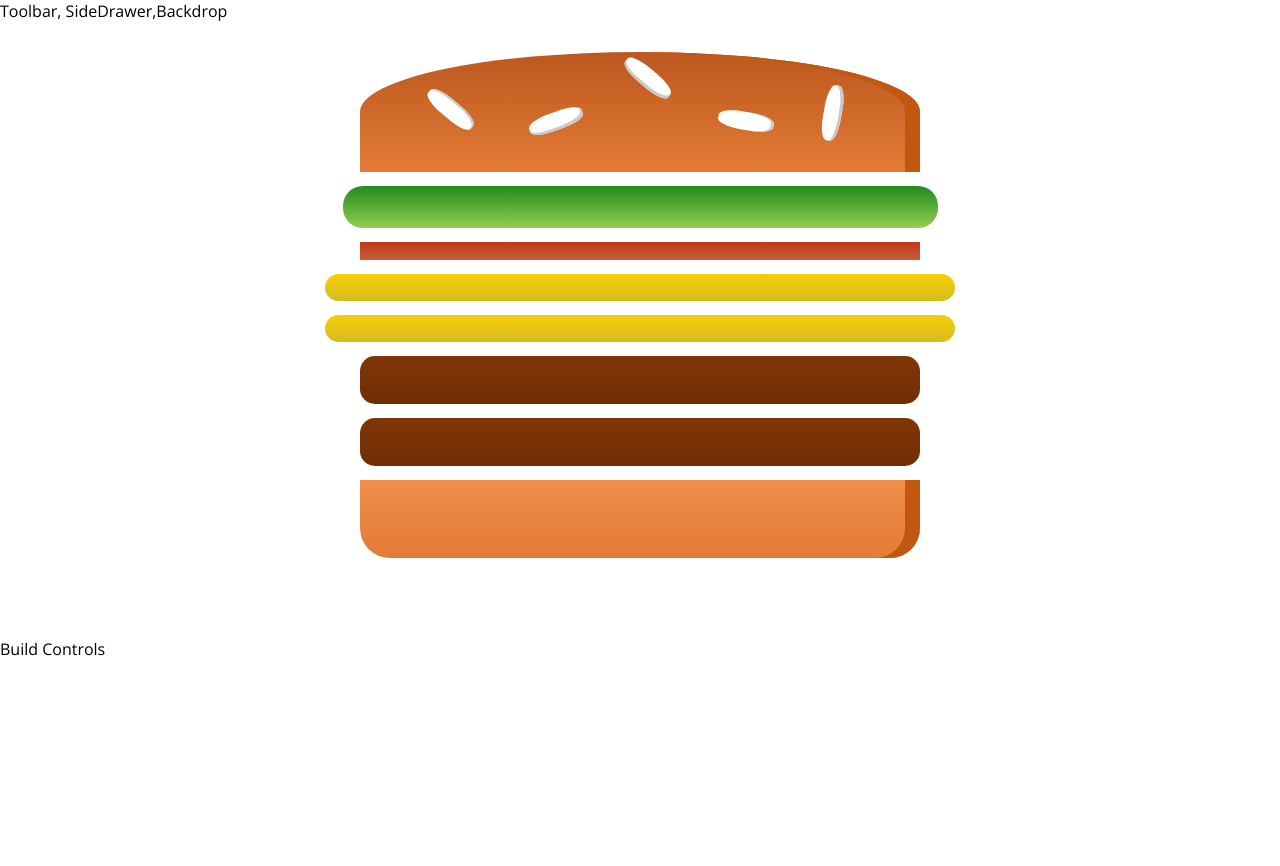
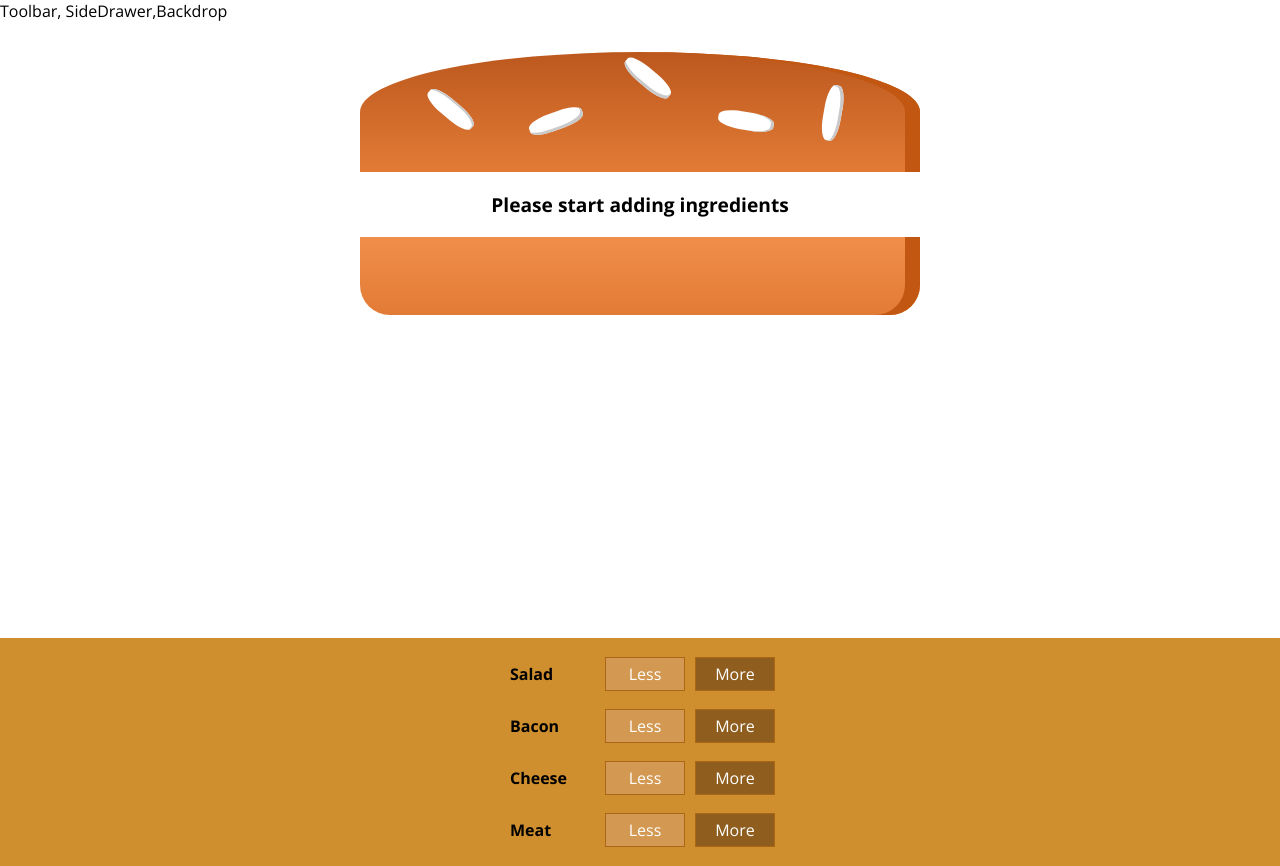
Before and after one commit to DustinX/react-test, a React app: page / in a window 1280 px wide. Before the commit the page ends 800 px from the top, so only its background shows below. Built offline with nearby package versions, Linux system fonts and the light colour scheme.

Commit message:
build controls works

```diff
--- /dev/null
+++ b/src/components/Burger/BuildControls/BuildControl/BuildControl.css
@@ -0,0 +1,56 @@
+.BuildControl {
+    display: flex;
+    justify-content: space-between;
+    align-items: center;
+    margin: 5px 0;
+}
+
+.BuildControl button {
+    display: block;
+    font: inherit;
+    padding: 5px;
+    margin: 0 5px;
+    width: 80px;
+    border: 1px solid #AA6817;
+    cursor: pointer;
+    outline: none;
+}
+
+.BuildControl button:disabled {
+    background-color: #AC9980;
+    border: 1px solid #7E7365;
+    color: #ccc;
+    cursor: default;
+}
+
+.BuildControl button:hover:disabled {
+    background-color: #AC9980;
+    color: #ccc;
+    cursor: not-allowed;
+}
+
+.Label {
+    padding: 10px;
+    font-weight: bold;
+    width: 80px;
+}
+
+.BuildControl .Less {
+    background-color: #D39952;
+    color: white;
+}
+
+.BuildControl .More {
+    background-color: #8F5E1E;
+    color: white;
+}
+
+.BuildControl .Less:hover, .BuildControl .Less:active {
+    background-color: #DAA972;
+    color: white;
+}
+
+.BuildControl .More:hover,.BuildControl .More:active {
+    background-color: #99703F;
+    color: white;
+}
--- /dev/null
+++ b/src/components/Burger/BuildControls/BuildControl/BuildControl.js
@@ -0,0 +1,14 @@
+import React from 'react';
+
+// @ts-ignore
+import classes from './BuildControl.css';
+
+const buildControl = (props) => (
+	<div className={classes.BuildControl}>
+		<div className={classes.Label}>{props.label}</div>
+		<button className={classes.Less}>Less</button>
+		<button className={classes.More}>More</button>
+	</div>
+);
+
+export default buildControl;
--- /dev/null
+++ b/src/components/Burger/BuildControls/BuildControls.css
@@ -0,0 +1,10 @@
+.BuildControls{
+	width: 100%;
+	background-color: #CF8F2E;
+	display: flex;
+	flex-flow: column;
+	align-items: center;
+	box-shadow: 0 2px 1px #ccc;
+	margin: auto;
+	padding: 10px 0;
+}
--- /dev/null
+++ b/src/components/Burger/BuildControls/BuildControls.js
@@ -0,0 +1,22 @@
+import React from 'react';
+
+// @ts-ignore
+import classes from './BuildControls.css';
+import BuildControl from './BuildControl/BuildControl';
+
+const controls = [
+	{ label: 'Salad', type: 'salad'},
+	{ label: 'Bacon', type: 'bacon'},
+	{ label: 'Cheese', type: 'cheese'},
+	{ label: 'Meat', type: 'meat'},
+];
+
+const buildControls = (props) => (
+	<div className={classes.BuildControls}>
+		{controls.map(ctrl => (
+			<BuildControl key={ctrl.label} label={ctrl.label}/>
+		))}
+	</div>
+);
+
+export default buildControls;
--- a/src/components/Burger/Burger.js
+++ b/src/components/Burger/Burger.js
@@ -7,12 +7,21 @@
 const burger = (props) => {
 
 
-	const transformedIngredients = Object.keys(props.ingredients)
+	let transformedIngredients = Object.keys(props.ingredients)
 		.map(igKey=>{
 			  return [...Array(props.ingredients[igKey])].map( (_, i)=>{
 				  return <BurgerIngredient key={igKey + i} type={igKey} />;
 			  });
-		});
+		})
+		.reduce((arr, el) => {
+			return arr.concat(el)
+		}, []);
+
+	if (transformedIngredients.length === 0){
+		// @ts-ignore
+		transformedIngredients = <p>Please start adding ingredients</p>;
+	}
+
 
 	return (
 		<div className={classes.Burger}>
--- a/src/containers/BurgerBuilder/BurgerBuilder.js
+++ b/src/containers/BurgerBuilder/BurgerBuilder.js
@@ -1,14 +1,16 @@
 import React, {Component} from 'react';
 import Burger from '../../components/Burger/Burger';
+import BuildControls from '../../components/Burger/BuildControls/BuildControls';
+
 
 class BurgerBuilder extends Component {
 
 	state = {
 		ingredients: {
-			salad: 1,
-			bacon: 1,
-			cheese: 2,
-			meat: 2
+			salad: 0,
+			bacon: 0,
+			cheese: 0,
+			meat: 0
 		}
 	}
 
@@ -16,7 +18,7 @@
 		return (
 			<React.Fragment>
 				<Burger ingredients={this.state.ingredients}/>
-				<div>Build Controls</div>
+				<BuildControls/>
 			</React.Fragment>
 		);
 	}
```
